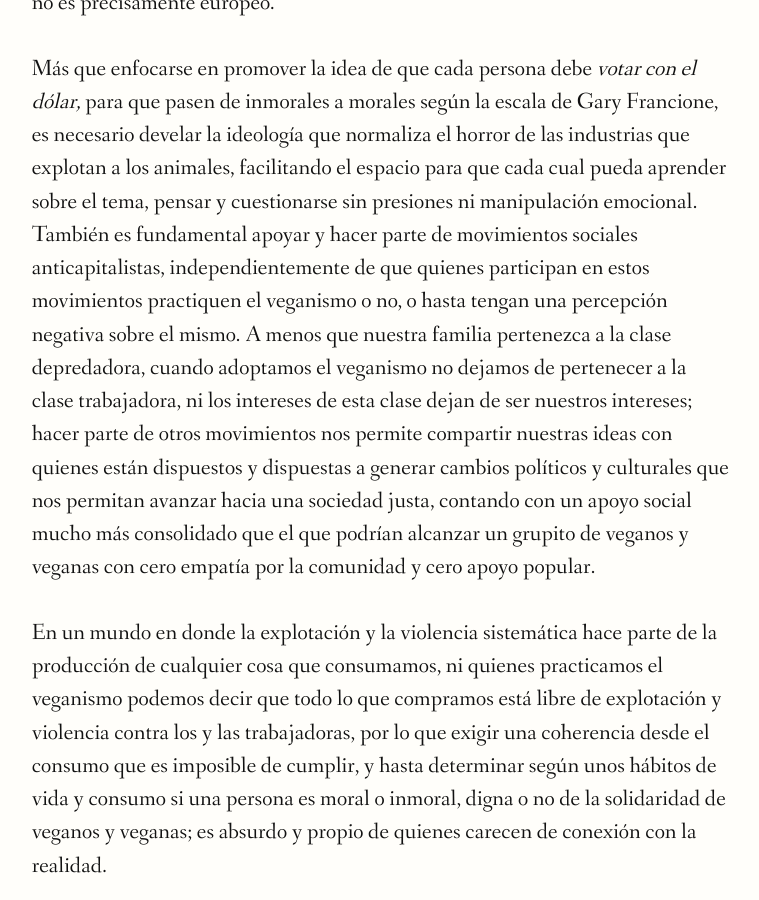
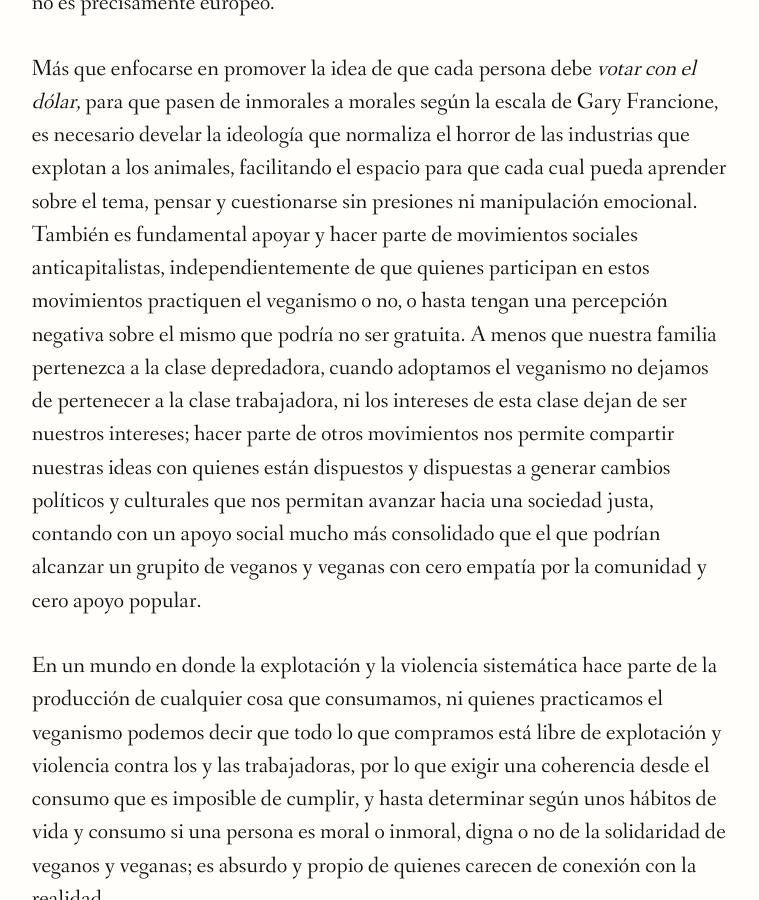
Before and after one commit to animaleslibres/animaleslibres.github.io, a Jekyll site: the page built from _posts/2023-02-01-article-la-ilusión-de-cambiar-al-mundo-desde-el-consumo.md, in a window 1280 px wide and 900 px high, scrolled down 4396 px. Shown: the whole window, without its empty margins (259-1018 px from the left). Built offline with Jekyll 4.4.1, drawn with Linux system fonts in a browser that asks for light colours; nearby versions of some CDN libraries; some web fonts are replaced; a script that is not in the unit is left out.

Commit message:
gratutita

```diff
--- a/_posts/2023-02-01-article-la-ilusión-de-cambiar-al-mundo-desde-el-consumo.md
+++ b/_posts/2023-02-01-article-la-ilusión-de-cambiar-al-mundo-desde-el-consumo.md
@@ -42,7 +42,7 @@ Un caso evidente de asimilación corporativa de un movimiento social es el de Ni
 
 Nike asumió una postura a favor de la lucha antiracista pero es una corporación que ha hecho su fortuna a punta de comercializar productos hechos por la mano de obra prácticamente esclavizada de trabajadores y trabajadoras en _sweatshops,_ ubicados en zonas de libre comercio donde la legislación sobre los derechos laborales o no aplica o es inútil, y la fuerza laboral: _— personas viviendo en condiciones precarias que les obligan a tomar trabajos mal pagos para sobrevivir —_; es sometida a toda clase de abusos que suelen ser reforzados violentamente por guardias privados o la policía y el ejército de sus países. Países ubicados en Asia o en Centro América, donde el origen étnico de la mayoría de su población no es precisamente europeo.
 
-Más que enfocarse en promover la idea de que cada persona debe _votar con el dólar,_ para que pasen de inmorales a morales según la escala de Gary Francione, es necesario develar la ideología que normaliza el horror de las industrias que explotan a los animales, facilitando el espacio para que cada cual pueda aprender sobre el tema, pensar y cuestionarse sin presiones ni manipulación emocional. También es fundamental apoyar y hacer parte de movimientos sociales anticapitalistas, independientemente de que quienes participan en estos movimientos practiquen el veganismo o no, o hasta tengan una percepción negativa sobre el mismo. A menos que nuestra familia pertenezca a la clase depredadora, cuando adoptamos el veganismo no dejamos de pertenecer a la clase trabajadora, ni los intereses de esta clase dejan de ser nuestros intereses; hacer parte de otros movimientos nos permite compartir nuestras ideas con quienes están dispuestos y dispuestas a generar cambios políticos y culturales que nos permitan avanzar hacia una sociedad justa, contando con un apoyo social mucho más consolidado que el que podrían alcanzar un grupito de veganos y veganas con cero empatía por la comunidad y cero apoyo popular.
+Más que enfocarse en promover la idea de que cada persona debe _votar con el dólar,_ para que pasen de inmorales a morales según la escala de Gary Francione, es necesario develar la ideología que normaliza el horror de las industrias que explotan a los animales, facilitando el espacio para que cada cual pueda aprender sobre el tema, pensar y cuestionarse sin presiones ni manipulación emocional. También es fundamental apoyar y hacer parte de movimientos sociales anticapitalistas, independientemente de que quienes participan en estos movimientos practiquen el veganismo o no, o hasta tengan una percepción negativa sobre el mismo que podría no ser gratuita. A menos que nuestra familia pertenezca a la clase depredadora, cuando adoptamos el veganismo no dejamos de pertenecer a la clase trabajadora, ni los intereses de esta clase dejan de ser nuestros intereses; hacer parte de otros movimientos nos permite compartir nuestras ideas con quienes están dispuestos y dispuestas a generar cambios políticos y culturales que nos permitan avanzar hacia una sociedad justa, contando con un apoyo social mucho más consolidado que el que podrían alcanzar un grupito de veganos y veganas con cero empatía por la comunidad y cero apoyo popular.
 
 En un mundo en donde la explotación y la violencia sistemática hace parte de la producción de cualquier cosa que consumamos, ni quienes practicamos el veganismo podemos decir que todo lo que compramos está libre de explotación y violencia contra los y las trabajadoras, por lo que exigir una coherencia desde el consumo que es imposible de cumplir, y hasta determinar según unos hábitos de vida y consumo si una persona es moral o inmoral, digna o no de la solidaridad de veganos y veganas; es absurdo y propio de quienes carecen de conexión con la realidad.
 
```
